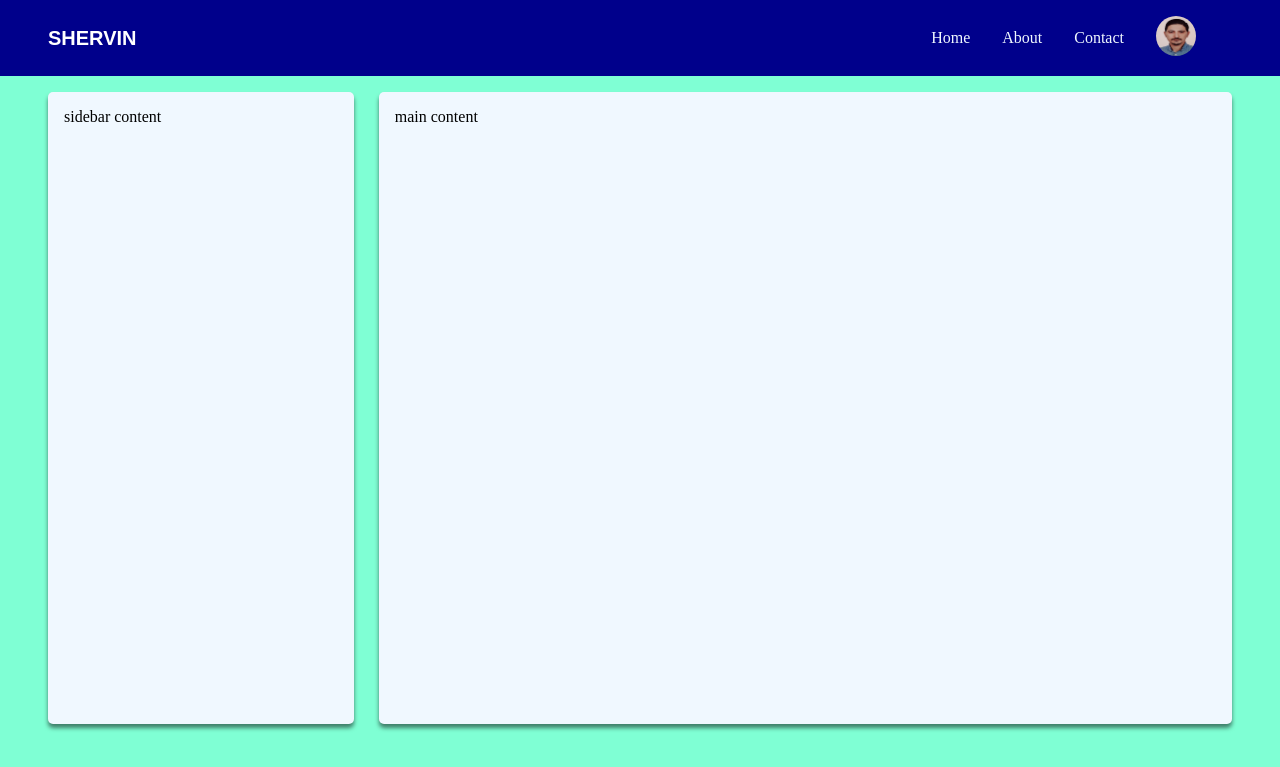
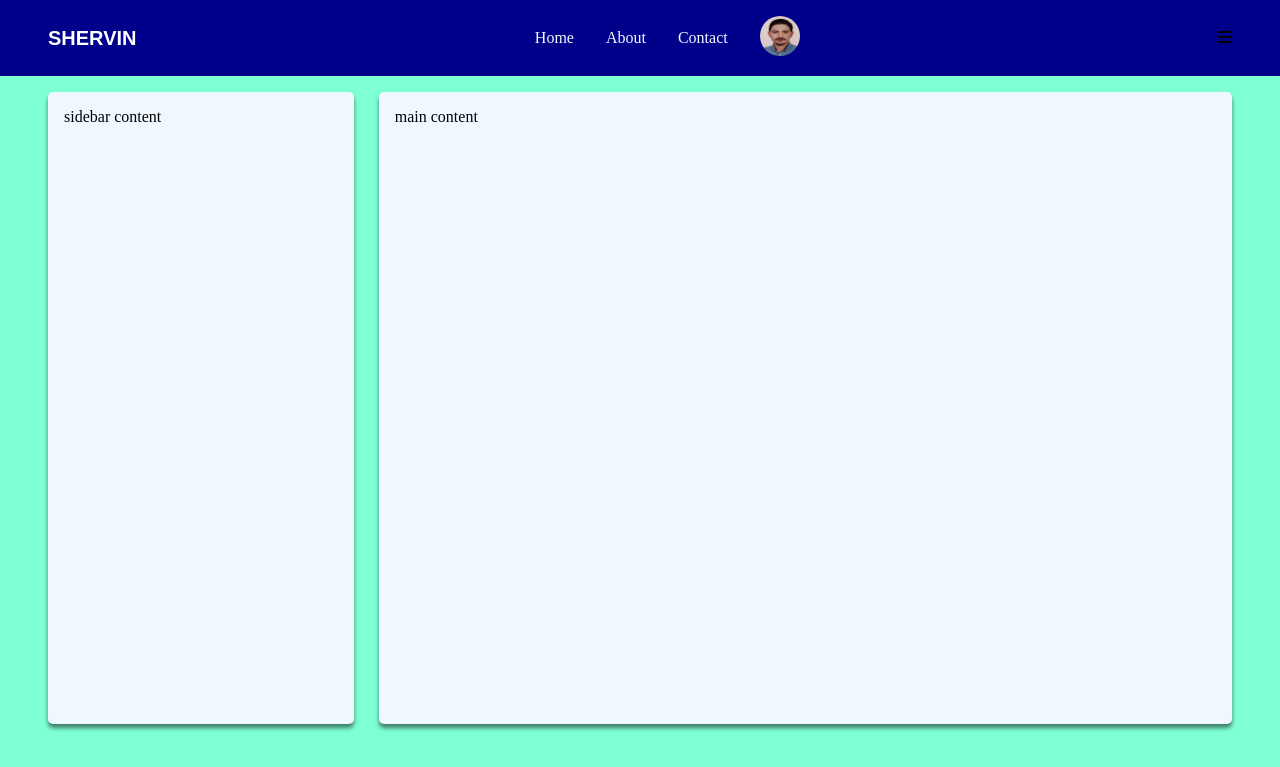
Before and after one commit to shervinazimi/navbar, a plain HTML site: page index.html in a window 1280 px wide. Shown: the top 767 px of the page. Drawn offline with Linux system fonts and the light colour scheme.

Commit message:
Add files via upload

```diff
--- a/index.html
+++ b/index.html
@@ -6,6 +6,7 @@
     <meta name="viewport" content="width=device-width, initial-scale=1.0">
     <title>Shervin</title>
     <link rel="stylesheet" href="stylesheet.css">
+    <link rel="stylesheet" href="./css/all.css">
 </head>
 
 <body>
@@ -21,7 +22,9 @@
             </nav>
             <a href="#" class="logo"><img src="p.jpg" alt="Shervin-pic">
             </a>
-
+        </div>
+        <div class="hamurger-menu">
+            <i class="fas fa-bars"></i>
         </div>
     </header>
     <div class="main">
@@ -32,7 +35,8 @@
             <p>main content</p>
         </main>
     </div>
-<div class="cards">
+
+    <div class="cards">
         <div class="card">
             <img class="card-image" src="./fc24.jpg" alt="fc24-img">
             <div class="card-content">
@@ -60,6 +64,7 @@
 
     </div>
 
+
 </body>
 
 </html>
```
